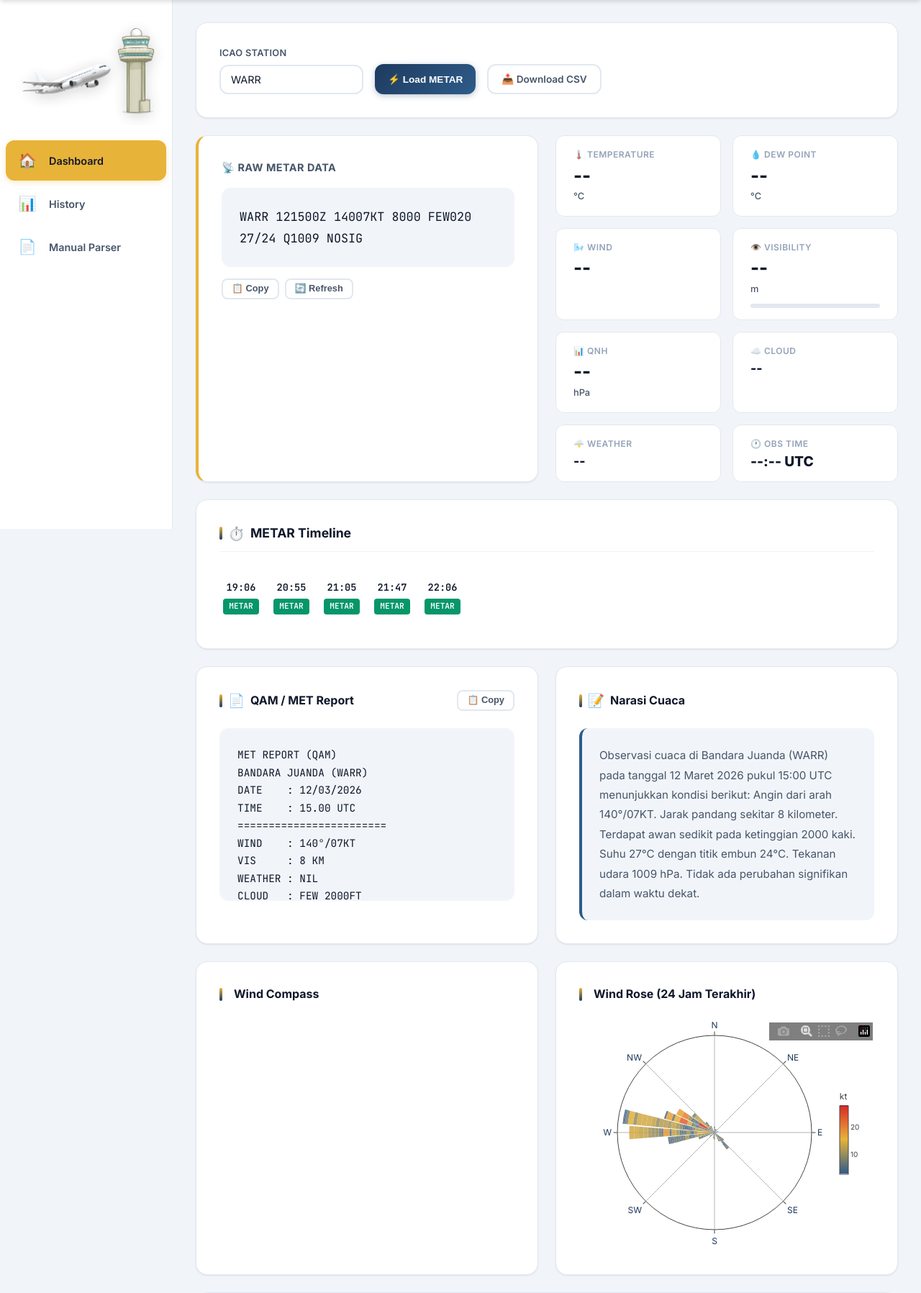
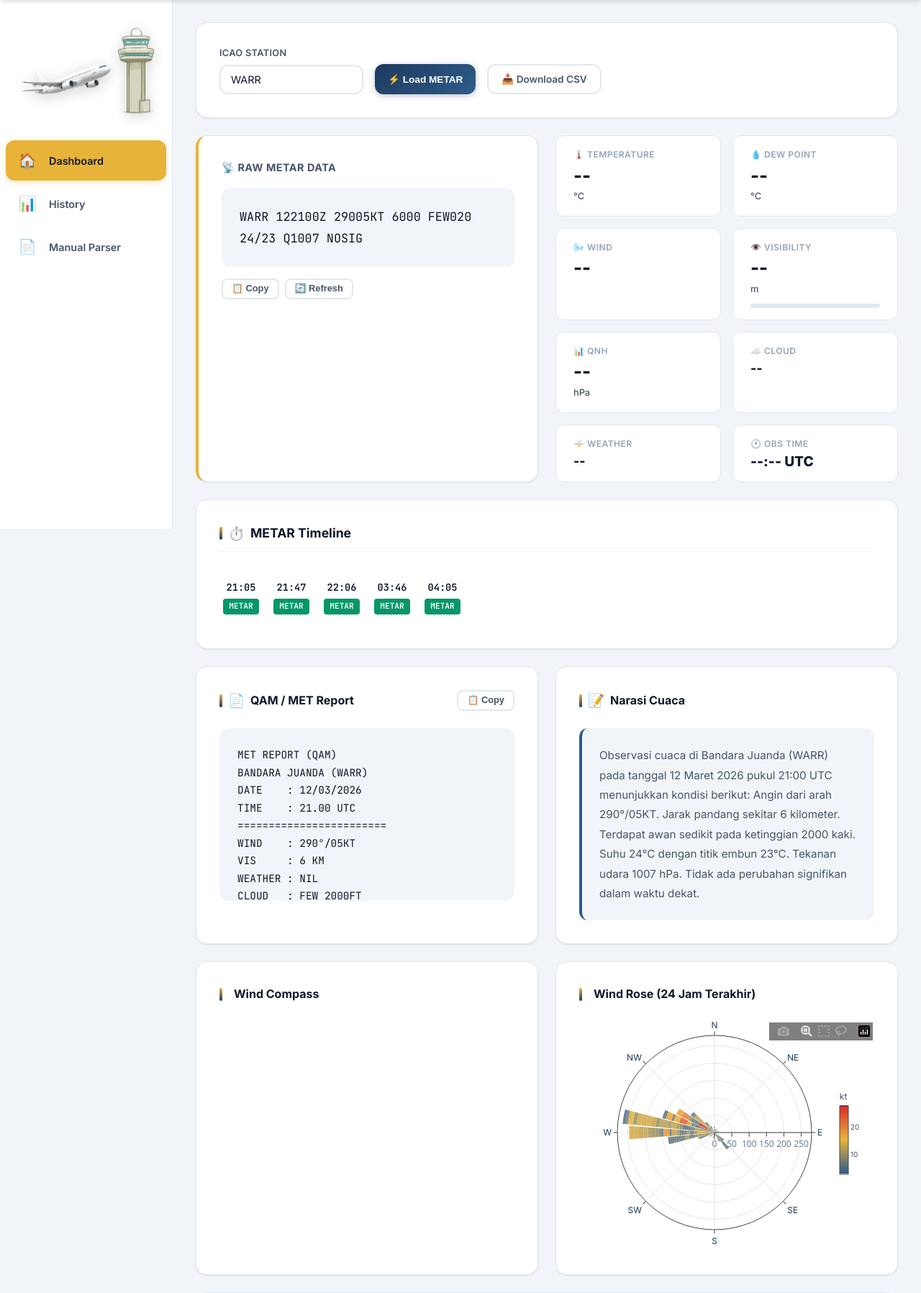
Before and after one commit to Alvinmff/Data-Metar-Meteorologi, a Flask app: page / in a window 1280 px wide. Shown: the part 65-1862 px from the top of the page at 72% size. Run offline with Flask 3, Linux system fonts and the light colour scheme; data that the repository does not hold is empty; a map, chart or similar area stays blank; some libraries are stand-ins or nearby versions.

Commit message:
feat: Add a new real-time METAR dashboard featuring syntax highlighting, validation, and dynamic UI elements, along with an update to the METAR history data.

```diff
--- a/metar_history.csv
+++ b/metar_history.csv
@@ -189,3 +189,5 @@ WARR,2026-03-12 20:55:55.777704,WARR 121330Z 01003KT 8000 FEW020 27/25 Q1008 NOS
 WARR,2026-03-12 21:05:26.330151,WARR 121400Z 36004KT 7000 FEW020 27/25 Q1008 NOSIG
 WARR,2026-03-12 21:47:10.131253,WARR 121430Z 7000 FEW020 Q1008 NOSIG
 WARR,2026-03-12 22:06:35.466589,WARR 121500Z 14007KT 8000 FEW020 27/24 Q1009 NOSIG
+WARR,2026-03-13 03:46:56.455540,WARR 122030Z 31004KT 4000 HZ FEW020 24/23 Q1008 NOSIG
+WARR,2026-03-13 04:05:59.888773,WARR 122100Z 29005KT 6000 FEW020 24/23 Q1007 NOSIG
--- a/static/dashboard.js
+++ b/static/dashboard.js
@@ -118,7 +118,10 @@ function updateChartColors() {
         }
     });
 
-    // Update Wind Rose if Plotly is used
+    // Update Wind widgets if Plotly is used
+    if (typeof loadWindCompass === 'function') {
+         loadWindCompass();
+    }
     if (typeof loadWindRose === 'function') {
          loadWindRose();
     }
@@ -1186,16 +1189,20 @@ function updateWindCompassDisplay(windDir, windSpeed) {
 
     const dir = windDir === 'VRB' ? 0 : windDir;
     const speed = windSpeed || 0;
+    const isDark = currentTheme === 'dark';
+    const accentColor = isDark ? '#F59E0B' : '#DC2626'; // Amber in dark mode, Red in light
+    const textColor = isDark ? '#F1F5F9' : '#1E3A5F';
+    const gridColor = isDark ? 'rgba(255, 255, 255, 0.4)' : '#1E3A5F';
 
     Plotly.newPlot('windCompassChart', [{
         type: 'scatterpolar',
         r: [0, 1],
         theta: [0, dir],
         mode: 'lines+markers',
-        line: { color: '#DC2626', width: 4 },
-        marker: { size: 10, color: '#DC2626' },
+        line: { color: accentColor, width: 4 },
+        marker: { size: 10, color: accentColor },
         fill: 'toself',
-        fillcolor: 'rgba(220, 38, 38, 0.1)'
+        fillcolor: isDark ? 'rgba(245, 158, 11, 0.15)' : 'rgba(220, 38, 38, 0.1)'
     }], {
         polar: {
             bgcolor: 'rgba(0,0,0,0)',
@@ -1205,7 +1212,8 @@ function updateWindCompassDisplay(windDir, windSpeed) {
                 tickmode: 'array',
                 tickvals: [0, 45, 90, 135, 180, 225, 270, 315],
                 ticktext: ['N', 'NE', 'E', 'SE', 'S', 'SW', 'W', 'NW'],
-                tickfont: { size: 13, color: '#1E3A5F', family: 'Inter' }
+                tickfont: { size: 13, color: gridColor, family: 'Inter', weight: isDark ? 'bold' : 'normal' },
+                gridcolor: isDark ? 'rgba(255, 255, 255, 0.1)' : 'rgba(0, 0, 0, 0.1)'
             },
             radialaxis: { visible: false }
         },
@@ -1216,7 +1224,7 @@ function updateWindCompassDisplay(windDir, windSpeed) {
         annotations: [{
             text: `<b>${dir}°</b><br>${speed} kt`,
             showarrow: false,
-            font: { size: 20, color: '#1E3A5F', family: 'Inter' },
+            font: { size: 20, color: textColor, family: 'Inter' },
             y: 0.5, x: 0.5, xref: 'paper', yref: 'paper'
         }]
     }, { responsive: true });
@@ -1231,15 +1239,26 @@ function loadWindRose() {
         .then(data => {
             if (!data || data.length === 0) return;
 
+            const isDark = currentTheme === 'dark';
+            const gridColor = isDark ? 'rgba(255, 255, 255, 0.4)' : '#1E3A5F';
+
             Plotly.newPlot('windRoseChart', [{
                 type: 'barpolar',
                 r: data.map(d => d.speed),
                 theta: data.map(d => d.dir),
                 marker: {
                     color: data.map(d => d.speed),
-                    colorscale: [[0, '#2E5C8A'], [0.5, '#E8B339'], [1, '#DC2626']],
+                    colorscale: isDark
+                        ? [[0, '#4ade80'], [0.5, '#facc15'], [1, '#f87171']] // Brighter colors for dark mode
+                        : [[0, '#2E5C8A'], [0.5, '#E8B339'], [1, '#DC2626']],
                     showscale: true,
-                    colorbar: { title: 'kt', thickness: 12, len: 0.5, tickfont: { family: 'Inter', size: 10 } }
+                    colorbar: {
+                        title: 'kt',
+                        thickness: 12,
+                        len: 0.5,
+                        tickfont: { family: 'Inter', size: 10, color: isDark ? '#F1F5F9' : '#475569' },
+                        titlefont: { color: isDark ? '#F1F5F9' : '#475569' }
+                    }
                 },
                 opacity: 0.85
             }], {
@@ -1251,9 +1270,14 @@ function loadWindRose() {
                         tickmode: 'array',
                         tickvals: [0, 45, 90, 135, 180, 225, 270, 315],
                         ticktext: ['N', 'NE', 'E', 'SE', 'S', 'SW', 'W', 'NW'],
-                        tickfont: { size: 12, color: '#1E3A5F', family: 'Inter' }
+                        tickfont: { size: 12, color: gridColor, family: 'Inter', weight: isDark ? 'bold' : 'normal' },
+                        gridcolor: isDark ? 'rgba(255, 255, 255, 0.1)' : 'rgba(0, 0, 0, 0.1)'
                     },
-                    radialaxis: { visible: false }
+                    radialaxis: {
+                        visible: true,
+                        gridcolor: isDark ? 'rgba(255, 255, 255, 0.1)' : 'rgba(0, 0, 0, 0.1)',
+                        tickfont: { color: isDark ? '#94A3B8' : '#64748B' }
+                    }
                 },
                 showlegend: false,
                 margin: { t: 20, b: 30, l: 30, r: 30 },
--- a/static/style.css
+++ b/static/style.css
@@ -654,9 +654,17 @@ a:hover {
   animation: dangerPulseBorder 2s ease-in-out infinite;
 }
 
+[data-theme="dark"] .metar-raw-panel.status-danger {
+  background: linear-gradient(135deg, #450a0a, #1a0606);
+}
+
 .metar-raw-panel.status-warning {
   border-left-color: var(--bmkg-warning);
   background: linear-gradient(135deg, #FFFBEB, #FFF);
+}
+
+[data-theme="dark"] .metar-raw-panel.status-warning {
+  background: linear-gradient(135deg, #422006, #1a0e05);
 }
 
 @keyframes dangerPulseBorder {
@@ -1431,6 +1439,10 @@ a:hover {
 
 body.low-visibility {
   background: #FEF2F2 !important;
+}
+
+[data-theme="dark"] body.low-visibility {
+  background: #450a0a !important;
 }
 
 body.low-visibility .card,
```
